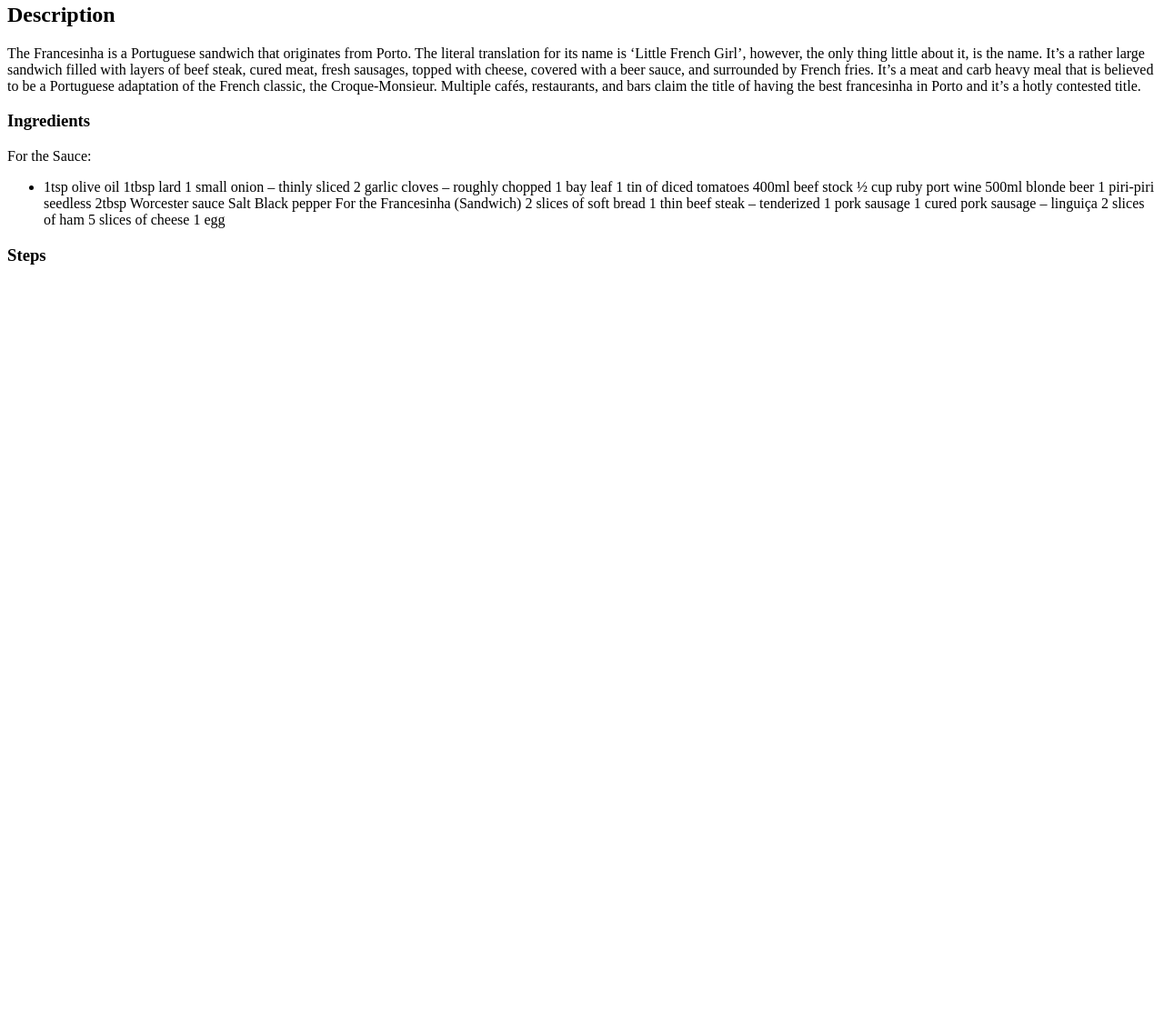
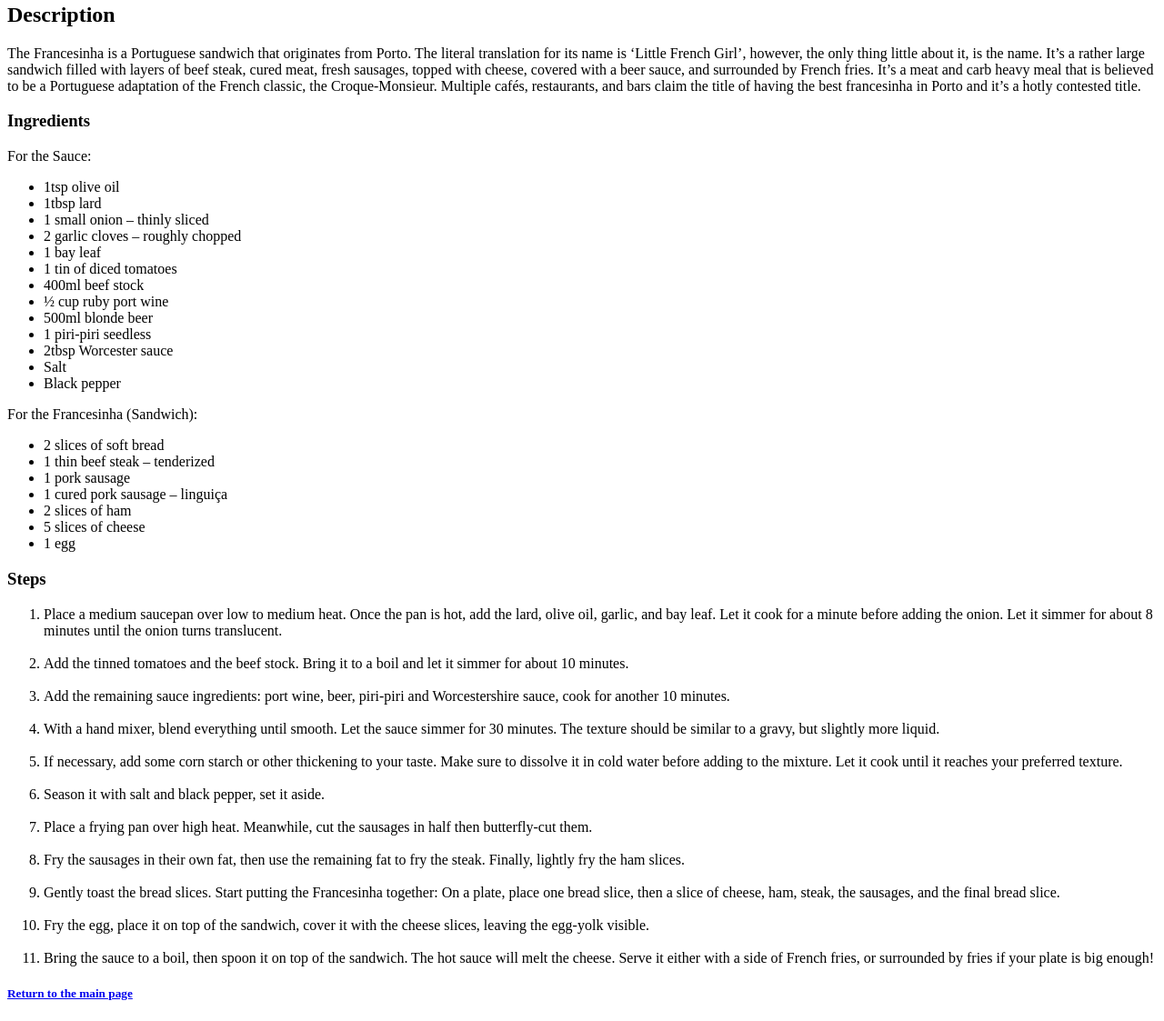
Before and after one commit to it0na72/-odin-recipes, a plain HTML site: page recipes/francesinha.html in a window 1280 px wide. Shown: the part 551-1674 px from the top of the page at 91% size. Before the commit the page ends 862 px from the top, so only its background shows below. Drawn offline with Linux system fonts and the light colour scheme.

```diff
--- a/recipes/francesinha.html
+++ b/recipes/francesinha.html
@@ -16,33 +16,57 @@
     <h3>Ingredients</h3>
         <p>For the Sauce:</p>
         <ul>
-            <li>
+            <li>1tsp olive oil</li>
+            <li>1tbsp lard</li>
+            <li>  1 small onion – thinly sliced</li>
+            <li>  2 garlic cloves – roughly chopped</li>
+            <li>    1 bay leaf</li>
+            <li>    1 tin of diced tomatoes</li>
+            <li>   400ml beef stock</li>
+            <li>    ½ cup ruby port wine</li>
+            <li>    500ml blonde beer</li>
+            <li>    1 piri-piri seedless</li>
+            <li>    2tbsp Worcester sauce</li>
+            <li>    Salt</li>
+            <li>    Black pepper</li>
+        </ul>
 
-                1tsp olive oil
-                1tbsp lard
-                1 small onion – thinly sliced
-                2 garlic cloves – roughly chopped
-                1 bay leaf
-                1 tin of diced tomatoes
-                400ml beef stock
-                ½ cup ruby port wine
-                500ml blonde beer
-                1 piri-piri seedless
-                2tbsp Worcester sauce
-                Salt
-                Black pepper
-
-            For the Francesinha (Sandwich)
-
-                2 slices of soft bread
-                1 thin beef steak – tenderized
-                1 pork sausage
-                1 cured pork sausage – linguiça
-                2 slices of ham
-                5 slices of cheese
-                1 egg</li>
+        <p>For the Francesinha (Sandwich):</p>
+        <ul>
+            <li> 2 slices of soft bread</li>
+            <li> 1 thin beef steak – tenderized</li>
+            <li> 1 pork sausage</li>
+            <li> 1 cured pork sausage – linguiça</li>
+            <li> 2 slices of ham</li>
+            <li> 5 slices of cheese</li>
+            <li>  1 egg</li>
         </ul>
 
     <h3>Steps</h3>
+        <ol>
+            <li>Place a medium saucepan over low to medium heat. Once the pan is hot, add the lard, olive oil, garlic, and bay leaf. Let it cook for a minute before adding the onion. Let it simmer for about 8 minutes until the onion turns translucent.</li>
+            <br>
+            <li>Add the tinned tomatoes and the beef stock. Bring it to a boil and let it simmer for about 10 minutes.</li>
+            <br>
+            <li>Add the remaining sauce ingredients: port wine, beer, piri-piri and Worcestershire sauce, cook for another 10 minutes.</li>
+            <br>
+            <li>With a hand mixer, blend everything until smooth. Let the sauce simmer for 30 minutes. The texture should be similar to a gravy, but slightly more liquid.</li>
+            <br>
+            <li>If necessary, add some corn starch or other thickening to your taste. Make sure to dissolve it in cold water before adding to the mixture. Let it cook until it reaches your preferred texture.</li>
+            <br>
+            <li>Season it with salt and black pepper, set it aside.</li>
+            <br>
+            <li>Place a frying pan over high heat. Meanwhile, cut the sausages in half then butterfly-cut them.</li>
+            <br>
+            <li>Fry the sausages in their own fat, then use the remaining fat to fry the steak. Finally, lightly fry the ham slices.</li>
+            <br>
+            <li> Gently toast the bread slices. Start putting the Francesinha together: On a plate, place one bread slice, then a slice of cheese, ham, steak, the sausages, and the final bread slice.</li>
+            <br>
+            <li>Fry the egg, place it on top of the sandwich, cover it with the cheese slices, leaving the egg-yolk visible.</li>
+            <br>
+            <li>Bring the sauce to a boil, then spoon it on top of the sandwich. The hot sauce will melt the cheese. Serve it either with a side of French fries, or surrounded by fries if your plate is big enough!</li>
+        </ol>
+
+    <h5><a href="../index.html">Return to the main page</a></h5>
 </body>
 </html>
```
Also changed, not shown: index.html (+3 -1 lines), recipes/bacalhau-com-natas.html (+0 -2 lines), recipes/clams.html (added, +37 -0 lines), recipes/clams.jpg (added), recipes/francesinha.jpg (deleted).
